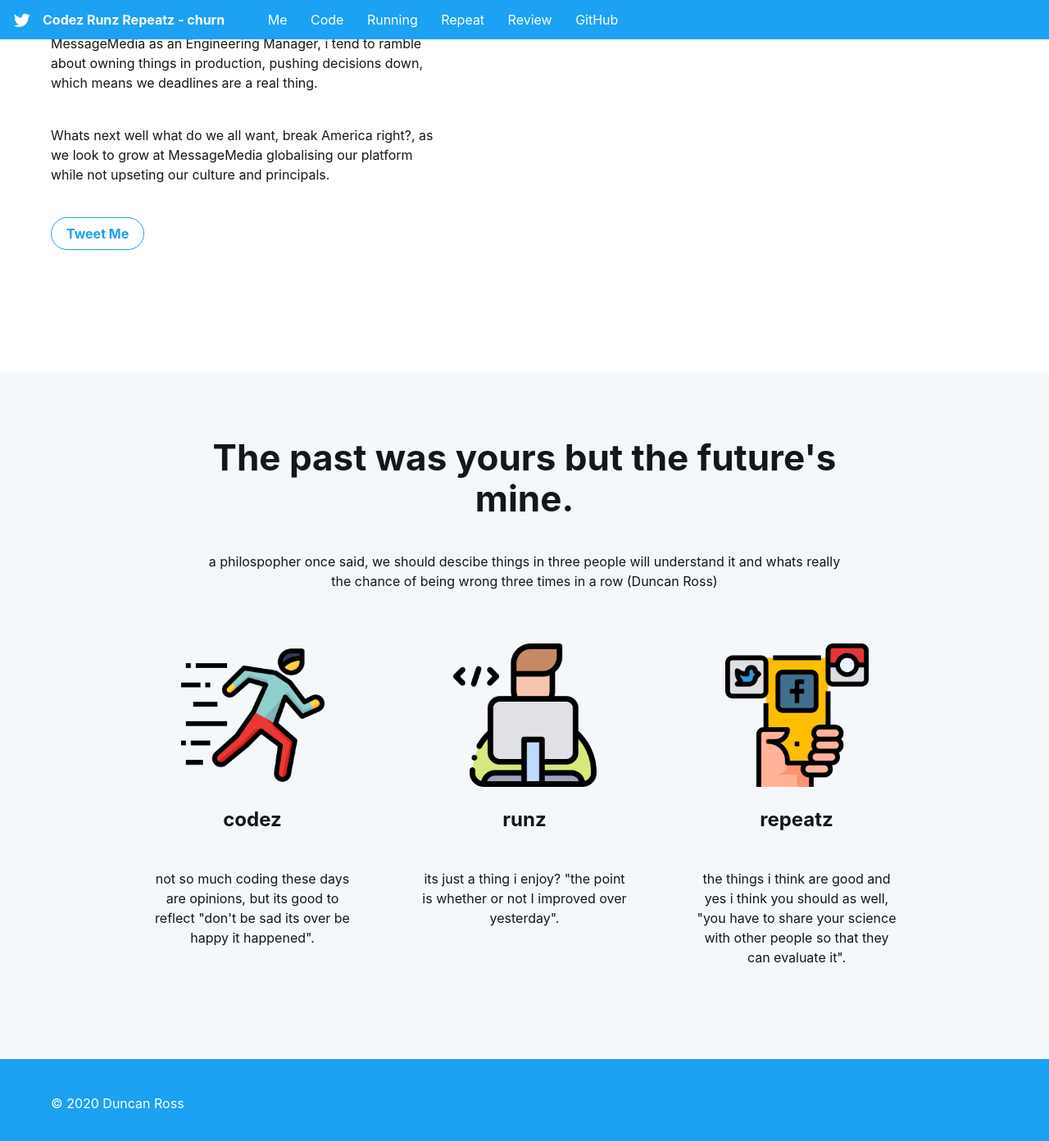
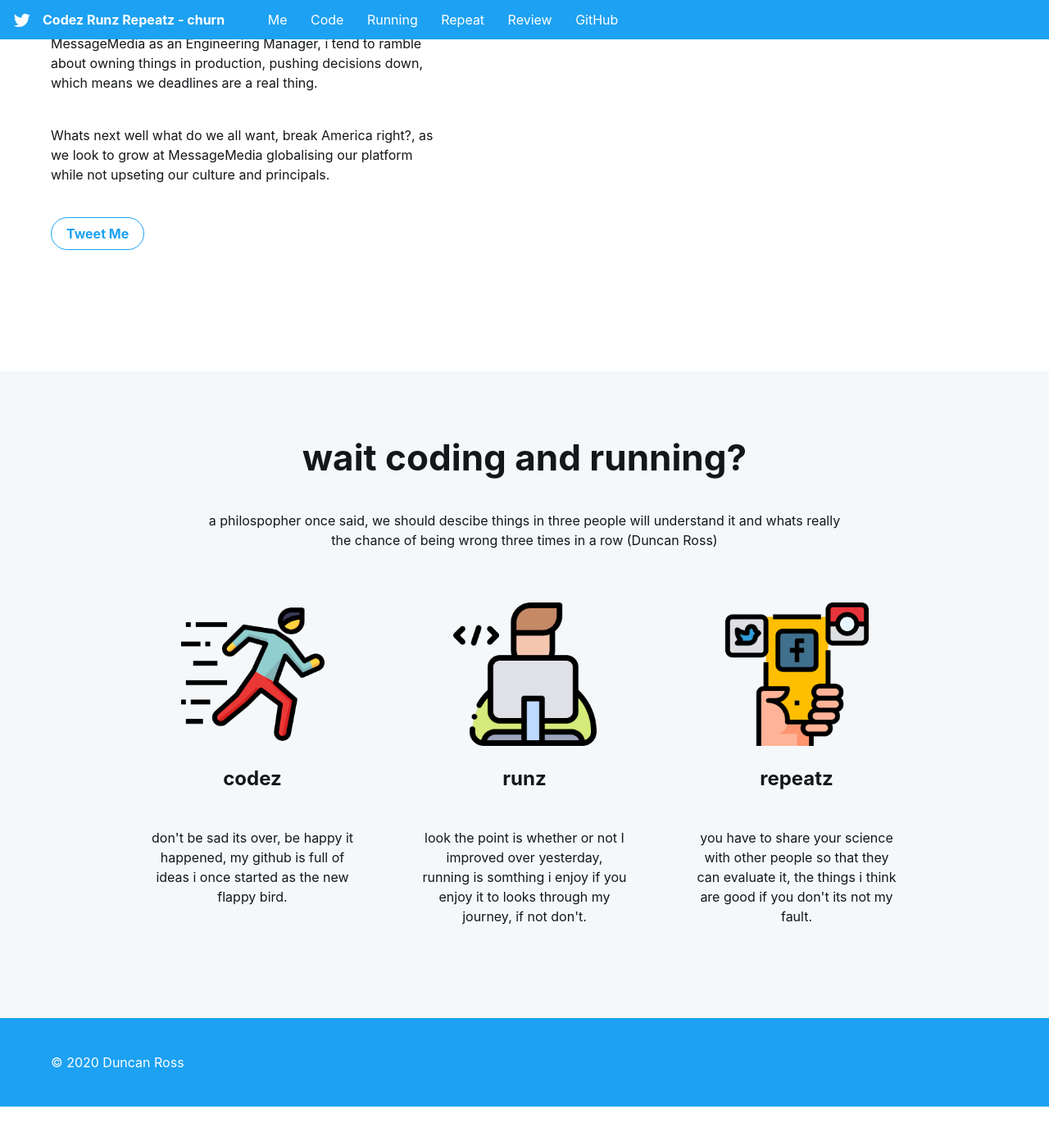
Before and after one commit to codez-runz-repeatz/codez-runz-repeatz.github.io, a Jekyll site: the page built from index.html, in a window 1280 px wide and 1400 px high, scrolled down 1257 px. Shown: the top 1392 px of the window at 82% size. Built offline with Jekyll 4.4.1, drawn with Linux system fonts in a browser that asks for light colours; some web fonts are replaced; comment, search, counter and statistics services are not loaded; after the commit the page ends 2607 px from its top, so only the background shows below that.

Commit message:
change the lyrics

```diff
--- a/index.html
+++ b/index.html
@@ -45,7 +45,7 @@ custom_js: index.js
 <div class="section grey">
     <div class="Grid container">
         <div id="philosophy-text" class="Grid-cell u-size4of6 u-before1of6 u-after1of6">
-            <h1 class="small-title center-text mega-margin">The past was yours but the future's mine.</h1>
+            <h1 class="small-title center-text mega-margin">wait coding and running?</h1>
             <p class="center-text mega-margin">a philospopher once said, we should descibe things in three people will understand it and whats really the chance of being wrong three times in a row (Duncan Ross)</p>
         </div>
     </div>
@@ -53,19 +53,19 @@ custom_js: index.js
         <div class="Grid-cell u-size1of3 emoji-card">
             <img src="assets/people.png" alt="codez-emoji" class="emoji-img center-margin large-margin">
             <h1 class="center-text medium-margin">codez</h1>
-            <p class="center-text"><br/>not so much coding these days are opinions, but its good to reflect "don't be sad its over be happy it happened".</p>
+            <p class="center-text"><br/>don't be sad its over, be happy it happened, my github is full of ideas i once started as the new flappy bird.</p>
         </div>
 
         <div class="Grid-cell u-size1of3 emoji-card">
             <img src="assets/coding.png" alt="runz-emoji" class="emoji-img center-margin large-margin">
             <h1 class="center-text medium-margin">runz</h1>
-            <p class="center-text"><br/>its just a thing i enjoy? "the point is whether or not I improved over yesterday".</p>
+            <p class="center-text"><br/>look the point is whether or not I improved over yesterday, running is somthing i enjoy if you enjoy it to looks through my journey, if not don't.</p>
         </div>
 
         <div class="Grid-cell u-size1of3 emoji-card">
             <img src="assets/social-media.png" alt="repeatz-emoji" class="emoji-img center-margin large-margin">
             <h1 class="center-text medium-margin">repeatz</h1>
-            <p class="center-text"><br/>the things i think are good and yes i think you should as well, "you have to share your science with other people so that they can evaluate it".</p>
+            <p class="center-text"><br/>you have to share your science with other people so that they can evaluate it, the things i think are good if you don't its not my fault.</p>
         </div>
 
     </div>
```
